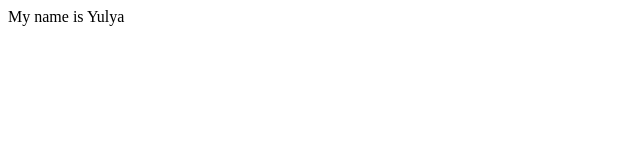
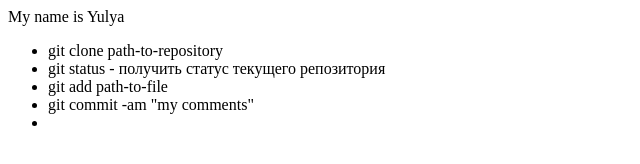
Before and after one commit to JulyBO7/firstfile, a plain HTML site: page index.html in a window 1280 px wide. Shown: the whole page, without its empty margins (0-640 px from the left). Drawn offline with Linux system fonts and the light colour scheme.

Commit message:
addad a new file

```diff
--- a/index.html
+++ b/index.html
@@ -1,2 +1,11 @@
 <div>My name is Yulya</div>
-<div></div>
+<div>
+<ul>
+    <li>git clone path-to-repository</li>
+    <li>git status -  получить статус текущего репозитория</li>
+    <li>git add path-to-file</li>
+    <li>git commit -am "my comments"</li>
+    <li></li>
+</ul>
+
+</div>
```
